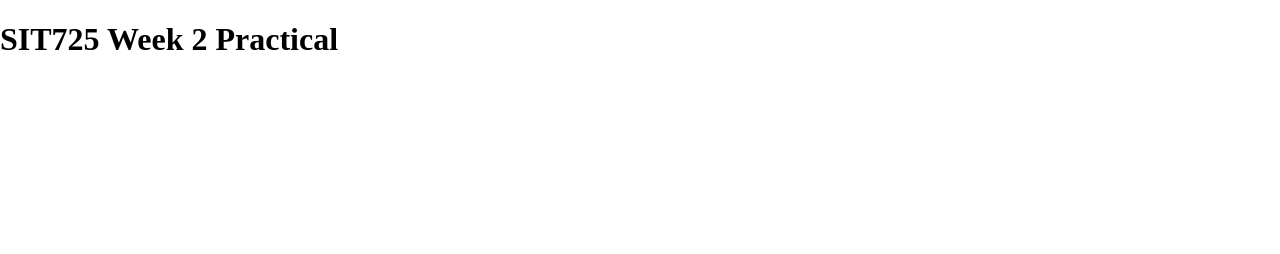
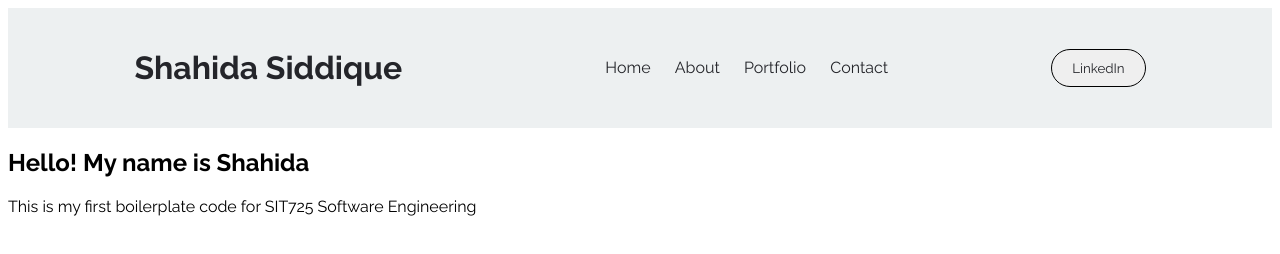
Before and after one commit to siddique-shahida/sit725-2021-t3-prac6, a website: page public/index.html in a window 1280 px wide. Drawn offline with Linux system fonts and the light colour scheme.

Commit message:
final Commit for prac 3

```diff
--- a/package.json
+++ b/package.json
@@ -15,5 +15,8 @@
   "bugs": {
     "url": "https://github.com/siddique-shahida/sit725-2021-t3-prac2/issues"
   },
-  "homepage": "https://github.com/siddique-shahida/sit725-2021-t3-prac2#readme"
+  "homepage": "https://github.com/siddique-shahida/sit725-2021-t3-prac2#readme",
+  "dependencies": {
+    "express": "^4.17.1"
+  }
 }
--- a/public/index.html
+++ b/public/index.html
@@ -5,16 +5,37 @@
     <meta charset="UTF-8">
     <meta http-equiv="X-UA-Compatible" content="IE=edge">
     <meta name="viewport" content="width=device-width, initial-scale=1.0">
-    <title>SIT725 Week 2 Practical</title>
+    <title>Boilerplate Page</title>
 
-    <!-- to link css file -->
+    <!-- google fonts raleway -->
+    <link rel="preconnect" href="https://fonts.googleapis.com">
+    <link rel="preconnect" href="https://fonts.gstatic.com" crossorigin>
+    <link href="https://fonts.googleapis.com/css2?family=Raleway:wght@400;700&display=swap" rel="stylesheet">
+    <!-- css link -->
     <link rel="stylesheet" href="style.css">
 </head>
 
 <body>
 
-    <h1>SIT725 Week 2 Practical</h1>
+    <!-- header is just like a div with a different name. It is mainly for convention as this header will probably be repeated in every page and will be at the top -->
+    <header class="header">
+        <!-- h1 is the biggest header class and conventionally there is only one h1 -->
+        <h1 id="name">Shahida Siddique</h1>
+        <nav id="nav_menu">
+            <!-- ul is an unordered list. ordered list will show numbers and we don't want that -->
+            <ul>
+                <li><a href="index.html">Home</a></li>
+                <li><a href="#">About</a></li>
+                <li><a href="#">Portfolio</a></li>
+                <li><a href="#">Contact</a></li>
+            </ul>
+        </nav>
+
+        <Button><a href="#" id="linkedin">LinkedIn</a></Button>
+    </header>
+
+    <h2>Hello! My name is Shahida</h2>
+    <p>This is my first boilerplate code for SIT725 Software Engineering</p>
 
 </body>
-
 </html>
--- a/public/style.css
+++ b/public/style.css
@@ -1,3 +1,56 @@
-body{
-    margin: auto;
+/* This will apply the font to the entire page */
+* {
+    font-family: 'Raleway', sans-serif;
 }
+
+.header {
+    /* This will apply flexbox to the contents of our navigation bar */
+    display: flex;
+    /* will set the navbar background colour */
+    background-color: #edf0f1;
+    /* text colour */
+    color: #24252A;
+    /* This flexbox command will put all tthe space between the three components */
+    justify-content: space-between;
+    /* This will make all the items come around the center horizontal axis */
+    align-items: center;
+    /* padding is to give the items some breathing room */
+    /* 20px and 10% looked good */
+    padding: 20px 10%;
+}
+
+#nav_menu ul li a,
+#linkedin {
+    /* will make the font appear a littlwe bolder */
+    font-weight: 500;
+    /* em is a reltive unit that takes its font size from parent element */
+    font-size: 1em;
+    color: #24252A;
+    /* This will remove the ugly underlines on anchor tags */
+    text-decoration: none;
+    /* This will make the mouse pointer into a pointing hand */
+    cursor: pointer;
+}
+
+#nav_menu ul li {
+    /* This will amke the nav elements horizontally distributed */
+    display: inline-block;
+    padding: 0 10px;
+}
+
+button {
+    padding: 10px 20px;
+    border: solid 0.01em;
+    border-radius: 2em;
+    /* transition will control the speed of animation */
+    transition: all 0.5s;
+}
+
+/* this will happen when we take the mouse corsor over the button */
+button:hover,
+#linkedin:hover {
+    border: none;
+    font-weight: 700;
+    color: #edf0f1 !important;
+    background-color: rgb(0, 134, 169);
+}
```
Also changed, not shown: server.js (+2 -72 lines).
